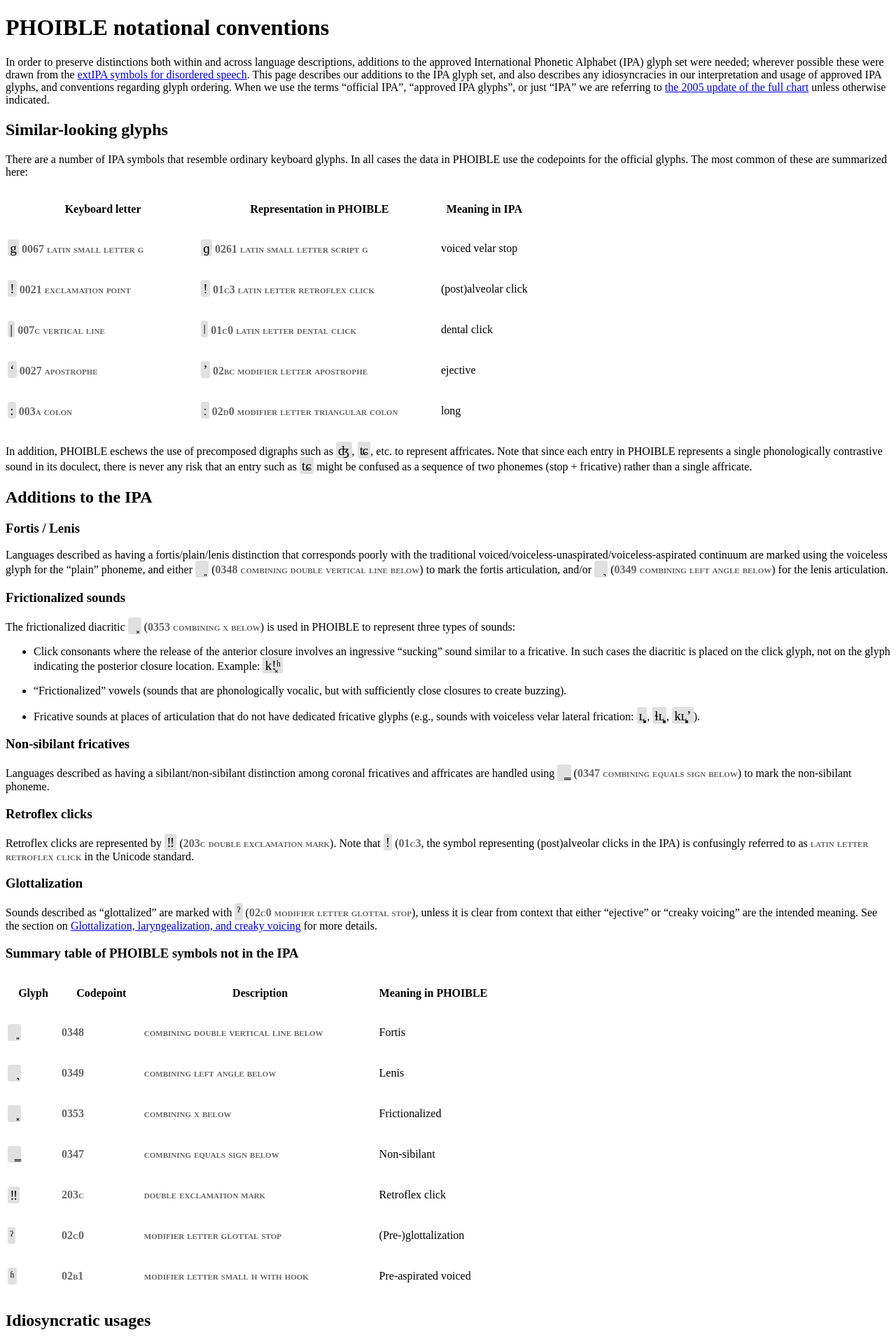
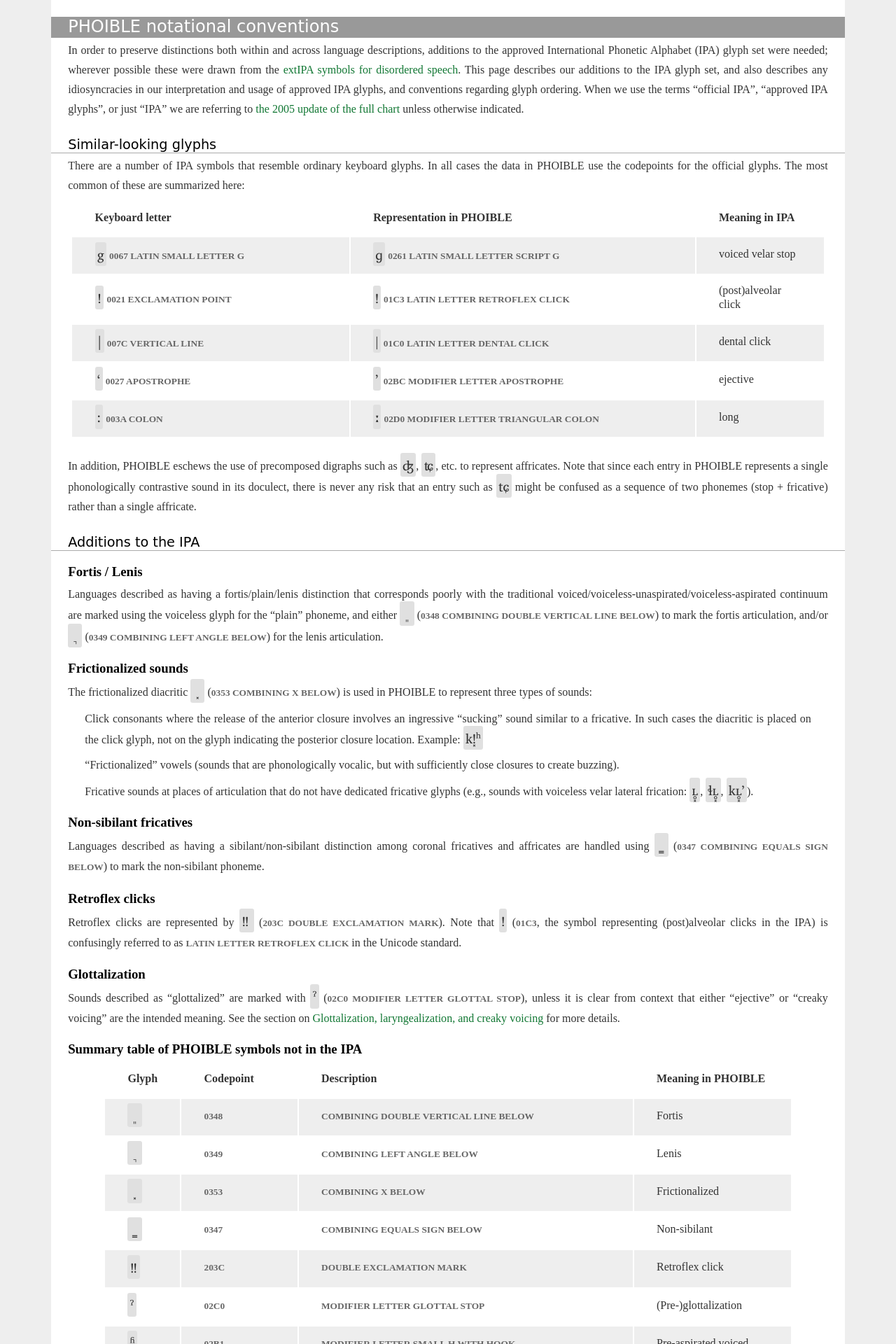
Before and after one commit to phoible/phoible.github.io, a Jekyll site: the page conventions/index.html, which Jekyll copies as it is, in a window 1280 px wide. Shown: the top 1920 px of the page at 70% size. Built offline with Jekyll 4.4.1, drawn with Linux system fonts in a browser that asks for light colours; some web fonts are replaced.

Commit message:
conventions doc fixes (#31)

```diff
--- a/conventions.html
+++ b/conventions/index.html
@@ -5,7 +5,8 @@
 <meta name="viewport" content="width=device-width, initial-scale=1" />
 <meta name="generator" content="Docutils 0.17.1: http://docutils.sourceforge.net/" />
 <title>PHOIBLE notational conventions</title>
-<link rel="stylesheet" href="conventions.css" type="text/css" />
+<link rel="stylesheet" href="../css/conventions.css" type="text/css" />
+<link rel="stylesheet" href="../css/main.css" type="text/css" />
 </head>
 <body>
 <main id="phoible-notational-conventions">
--- a/conventions.css
+++ b/css/conventions.css
@@ -1,7 +1,7 @@
 /* IPA glyphs and diacritics */
 .ipa, .dia {
     font-size: larger;
-    font-family: "Charis SIL";
+    font-family: "charis";
     background-color: #e0e0e0;
     padding: 0.1rem 0.2rem;
     border-radius: 0.2rem;
@@ -12,16 +12,20 @@
 }
 
 .dia::before {
-    content: "\2007";  /* non-breaking space */
+    content: "\2007";  /* figure-width non-breaking space */
 }
 
-/* ISO codes and glottocodes; unicode codepoints & descriptions */
-.iso, .codept {
+/* ISO codes and glottocodes */
+.iso {
     text-transform: lowercase;
+    font-variant: small-caps;
     font-weight: bold;
-    font-variant: small-caps;
 }
 
+/* unicode codepoints & descriptions */
 .codept {
+    text-transform: uppercase;
+    font-weight: bold;
+    font-size: smaller;
     color: #666;
 }
```
Also changed, not shown: 1 other file.
